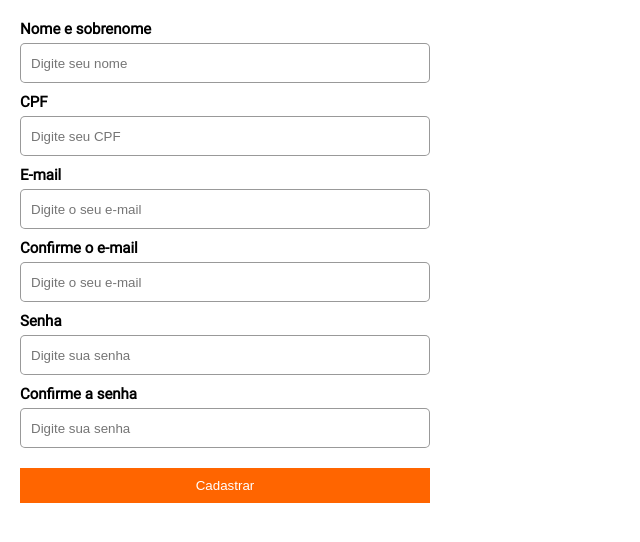
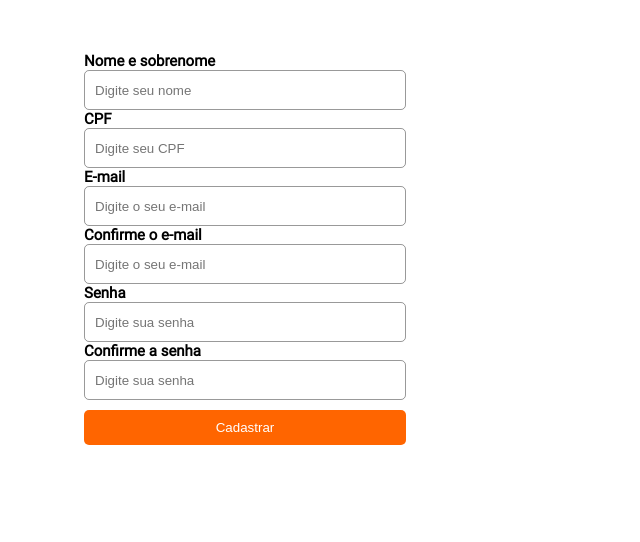
Before and after one commit to BlackBoltEdu/BlueCode, a PHP site: template assets/view/cadastro.html in a window 1280 px wide. Shown: the part 66-608 px from the top of the page, without its empty margins (0-640 px from the left). Run offline with PHP 8.4, Linux system fonts and the light colour scheme; the template is opened without the code that fills it, so the values that code supplies are empty.

Commit message:
Alteração do CSS e algumas classes

```diff
--- a/assets/css/style.css
+++ b/assets/css/style.css
@@ -82,25 +82,82 @@ span:hover{
 }
 
 /*Ajustando tamanho do seleteor que contem o formulário de login*/
-.container{
-	margin: 150px;
-	margin-left: 50vh;
+
+form{
+	width:  100%;
+	max-width: 450px;
+	margin: 32px auto;
+	padding: 32px 64px;
+	display: flex;
+	flex-direction: column;
+	font-family: 'Roboto';
+	border-radius: 5px;
 }
 
+div.input{
+	margin-bottom: 20px;
+	position: relative;
+}
+
+input,
+button{
+	/*Reset de aparencia do input*/
+	-moz-appearance: none;
+	-webkit-appearance: none;
+
+	/*Caixa*/
+	appearance: none;
+	width: 100%;
+	padding: 16px 0;
+	border: none;
+	border-bottom: 1px solid var(--primary-color);
+	background-color: transparent;
+	outline: none;
+}
+
+input ~ label{
+	position: absolute;
+	top: 10px;
+	left: 6px;
+	color: rgba(0,0,0, 0.7);
+	transition: .4s;
+}
+
+input:focus ~ label,
+input:valid ~ label{
+	transform: translateY(-27px);
+	font-size: 0.8em;
+	letter-spacing: 0.1em;
+}
+
+div.input span.error{
+	display: flex;
+	padding: 0;
+	background-color: rgba(255, 0, 0, 0.2);
+}
+
+input span.error.active{
+	border: 1px solid red;
+	padding: 0.4em;
+}
 /*FORMATAÇÃO SELETORES*/
-.login,
-.register{
+.login{
 	width: 100%;
 	max-width: 450px;
 	max-height: 400px;
-	display: inline-block;
+	margin: 100px auto;
+	padding: 0px 30px 0px 0px;
+	border: 1px solid rgba(0, 0, 0, 0.4);
+	border-radius: 5px;
 }
 
-/*LIMITANDO E ESTILIZANDO AVATAR DE LOGIN*/
+/*CONFIGURAÇÕES DE ESTILO DA IMAGEM*/
 .usuario img{
 	width: 150px;
 	height: 150px;
-	border-radius: 50%
+	border-radius: 50%;
+	display: flex;
+	margin: auto auto 20px auto;
 }
 
 /*Margem do formulario*/
@@ -115,18 +172,18 @@ span:hover{
 }
 
 /*ESTILIZANDO INPUT'S*/
+
 .usuario input{
 	width: 100%;
 	height: 40px;
 	padding: 10px 10px;
-	margin: 5px 0px 10px 0px;
 	border: 1px solid rgba(0, 0, 0, 0.4);
 	border-radius: 5px;
 	outline: none;
 }
 
 .usuario input:focus{
-	border: 1px solid rgb(255, 101, 0);;
+	border: 1px solid rgb(255, 101, 0);
 }
 
 /*ESTILIZANDO O BUTTON*/
@@ -135,6 +192,7 @@ span:hover{
 	padding: 10px 5px;
 	margin: 10px 0px 0px 0px;
 	border: none;
+	border-radius: 5px;
 	outline: none;
 	background-color: rgb(255, 101, 0);
 	color: white;
--- /dev/null
+++ b/assets/javascript/script.js
@@ -0,0 +1,7 @@
+const fields = document.querySelector("[required]");
+
+for(let field of field){
+    field.addEventListener("invalid", e=>{
+
+    })
+}
```
Also changed, not shown: assets/view/login.html (+12 -12 lines).
